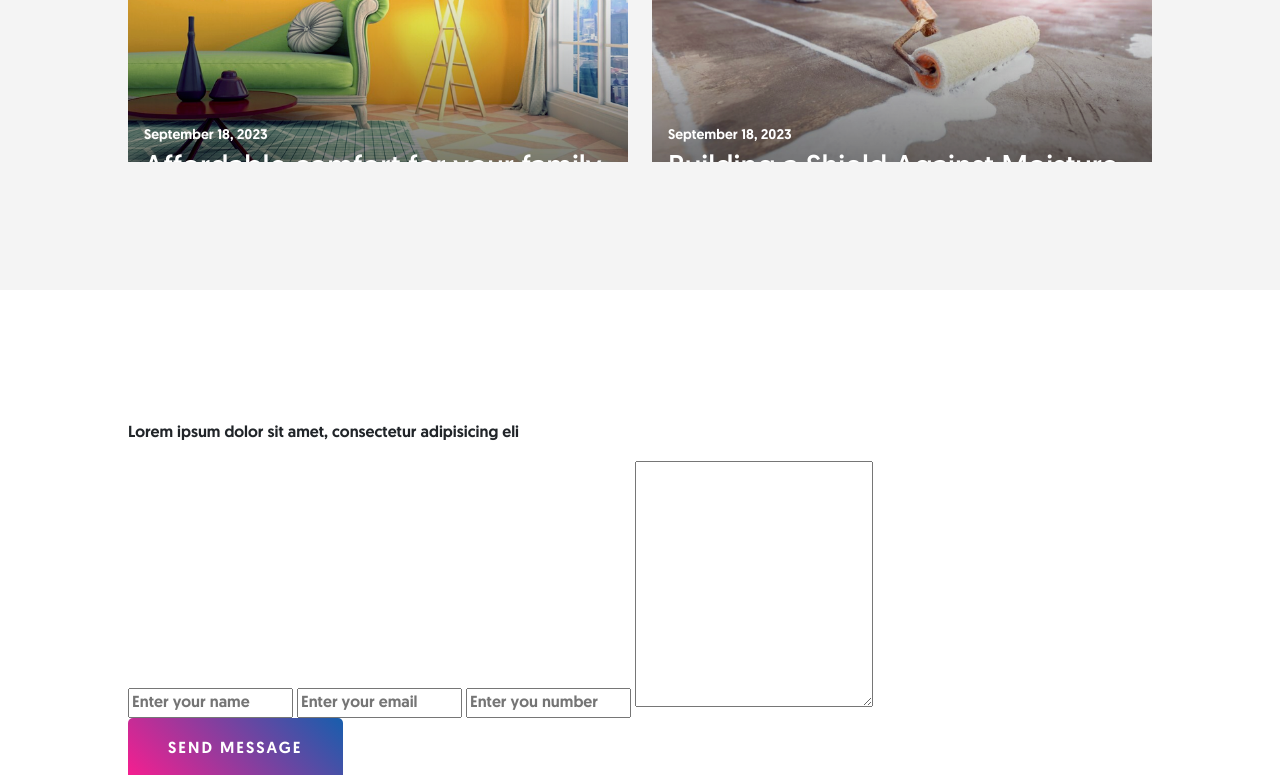
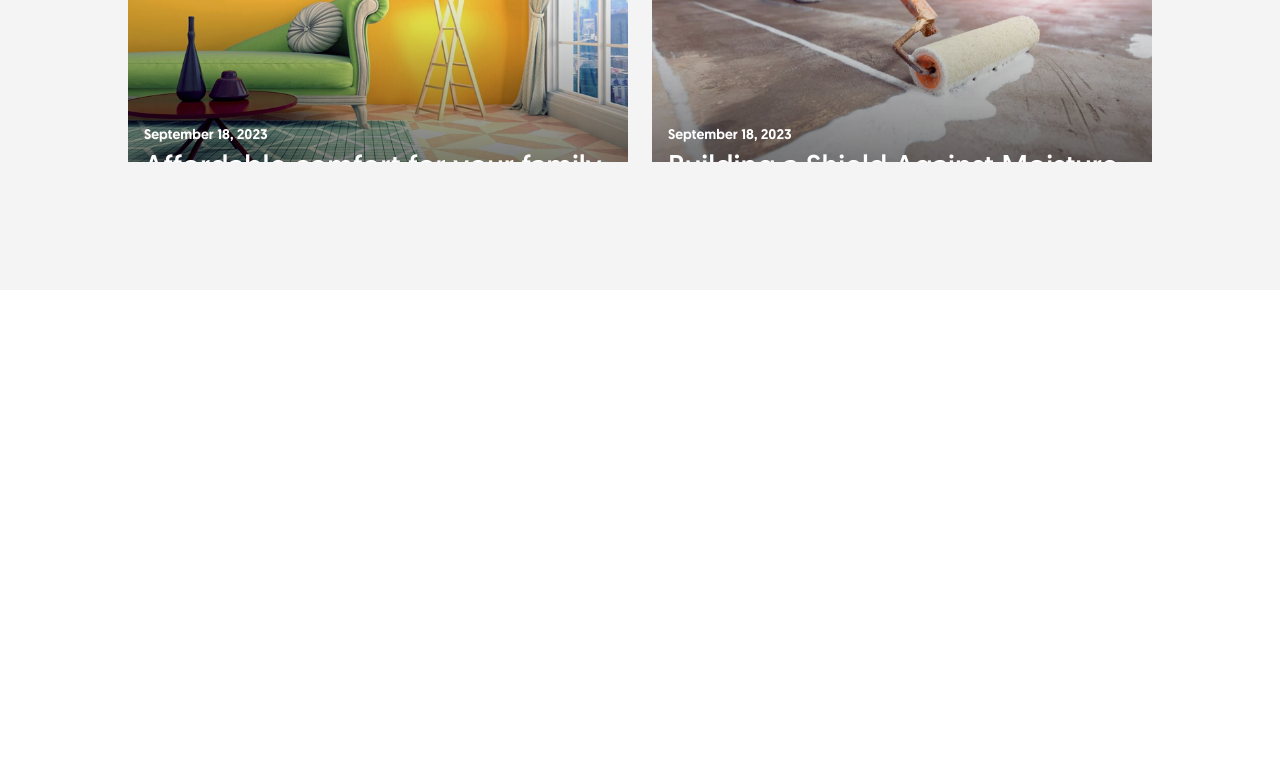
Before and after one commit to chatterjeeannubhuti1704/Artflair, a plain HTML site: page index.html in a window 1280 px wide. Shown: the part 8829-9604 px from the top of the page. After the commit the page ends 9119 px from the top, so only its background shows below. Drawn offline with nearby package versions, Linux system fonts and the light colour scheme.

Commit message:
2ndcommit

```diff
--- a/index.html
+++ b/index.html
@@ -4,7 +4,7 @@
 <head>
     <meta charset="UTF-8">
     <meta name="viewport" content="width=device-width, initial-scale=1.0">
-    <title>Document</title>
+    <title>Artflair</title>
     <link rel="stylesheet" href="style.css">
     <link rel="stylesheet" href="font.css">
     <link href="https://cdn.jsdelivr.net/npm/bootstrap@5.0.2/dist/css/bootstrap.min.css" rel="stylesheet"
@@ -572,7 +572,7 @@
     </section>
 
 
-    <section class="contact-us">
+    <!-- <section class="contact-us">
         <div class="my-container">
             <p class="locator-text locator-white">Contact us</p>
             <h1 class="lighth1">Keep in <b>touch</b> </h1>
@@ -656,7 +656,7 @@
             </div>
         </div>
 
-    </section>
+    </section> -->
 
 
 
```
